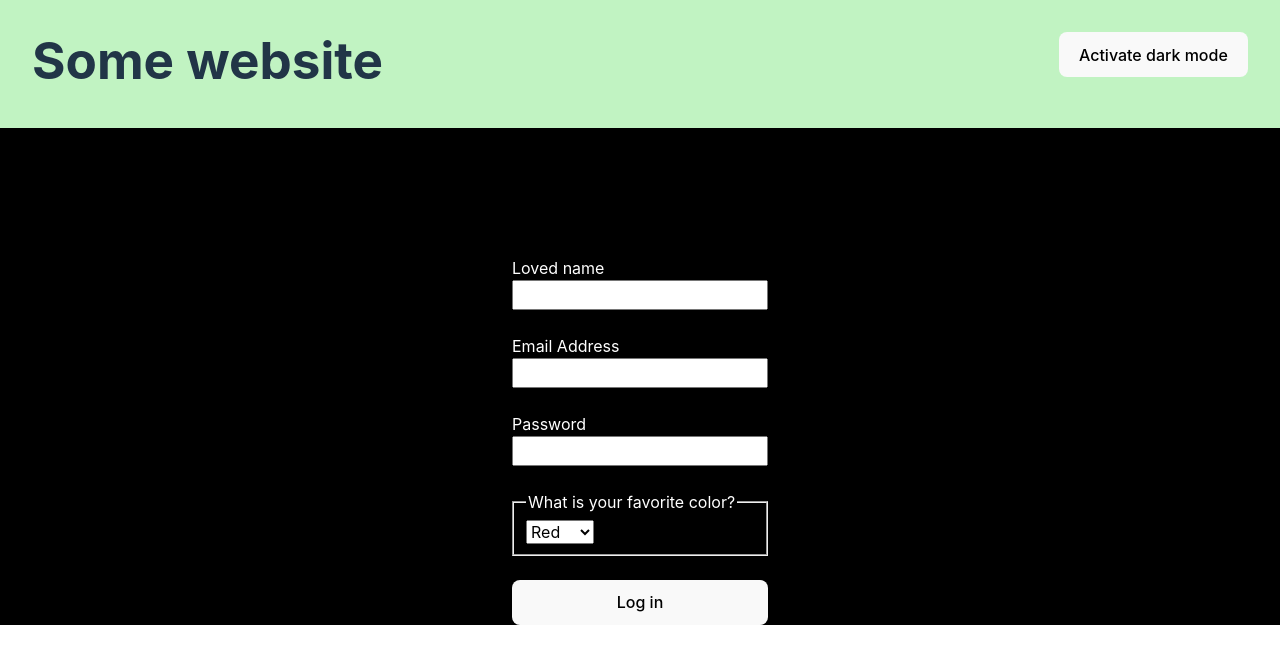
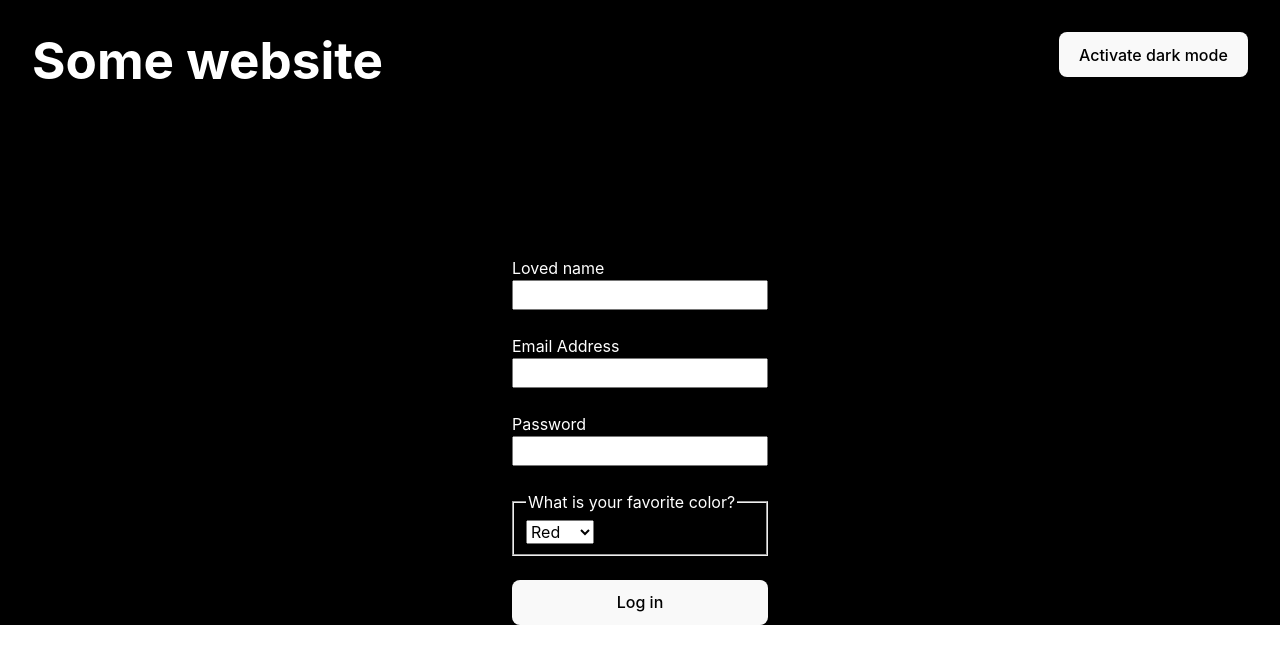
Before and after one commit to meegido/some-website, a React (Vite) app: page / in a window 1280 px wide. Shown: the top 664 px of the page. Built offline with nearby package versions, Linux system fonts and the light colour scheme.

Commit message:
dark mode inline css in header

```diff
--- a/src/components/header/header.jsx
+++ b/src/components/header/header.jsx
@@ -3,7 +3,15 @@ import styles from './header.module.css';
 
 function Header({ isDarkMode, handleToggle }) {
   return (
-    <header className={styles.wrapper}>
+    <header
+      className={styles.wrapper}
+      style={{
+        // NOTE: This is a just-for-fun mini demo, not a
+        // full-featured Dark Mode implementation!
+        '--color-bg': isDarkMode ? 'white' : 'black',
+        '--color-text': isDarkMode ? 'black' : 'white',
+      }}
+    >
       <h1>Some website</h1>
       <div className="actions">
         <div className="actions-item">
--- a/src/components/header/header.module.css
+++ b/src/components/header/header.module.css
@@ -5,4 +5,6 @@
   background-color: rgb(193, 243, 194);
   justify-content: space-between;
   width: 100%;
+  background-color: var(--color-bg);
+  color: var(--color-text);
 }
```
